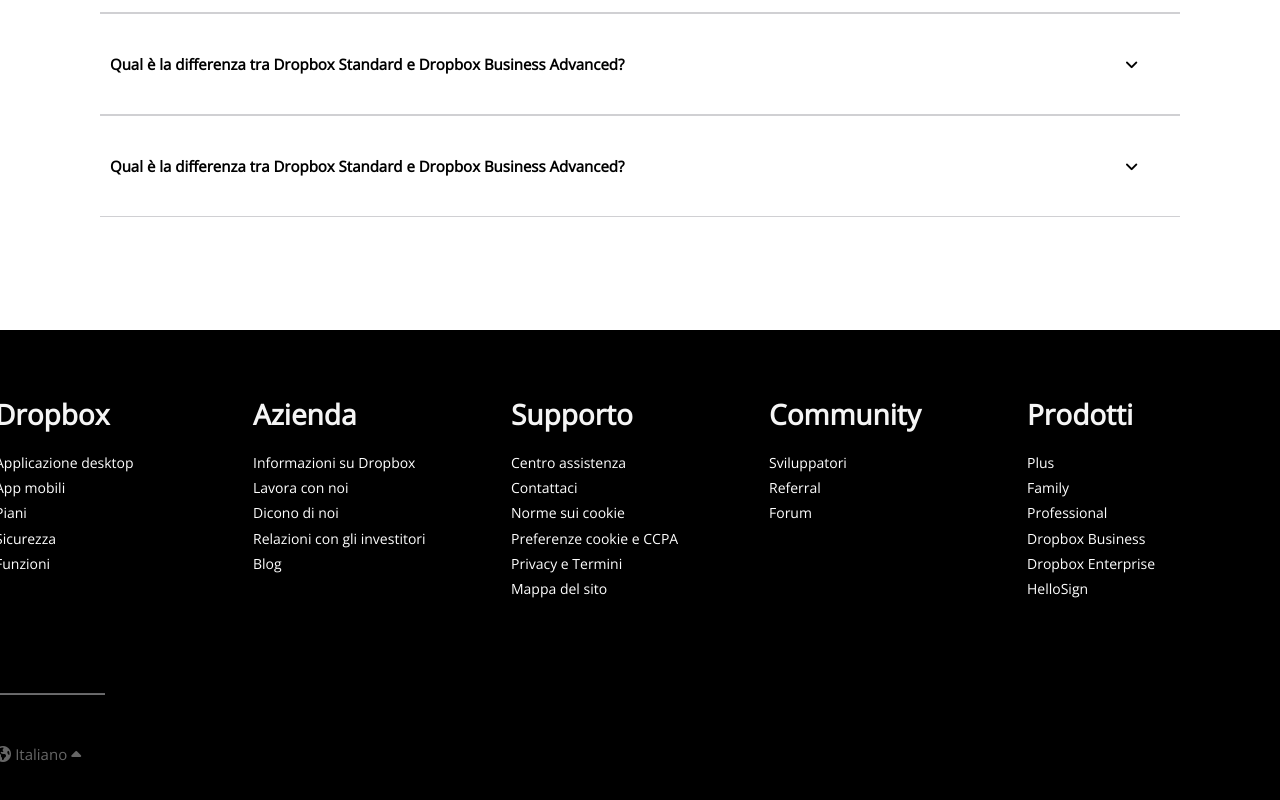
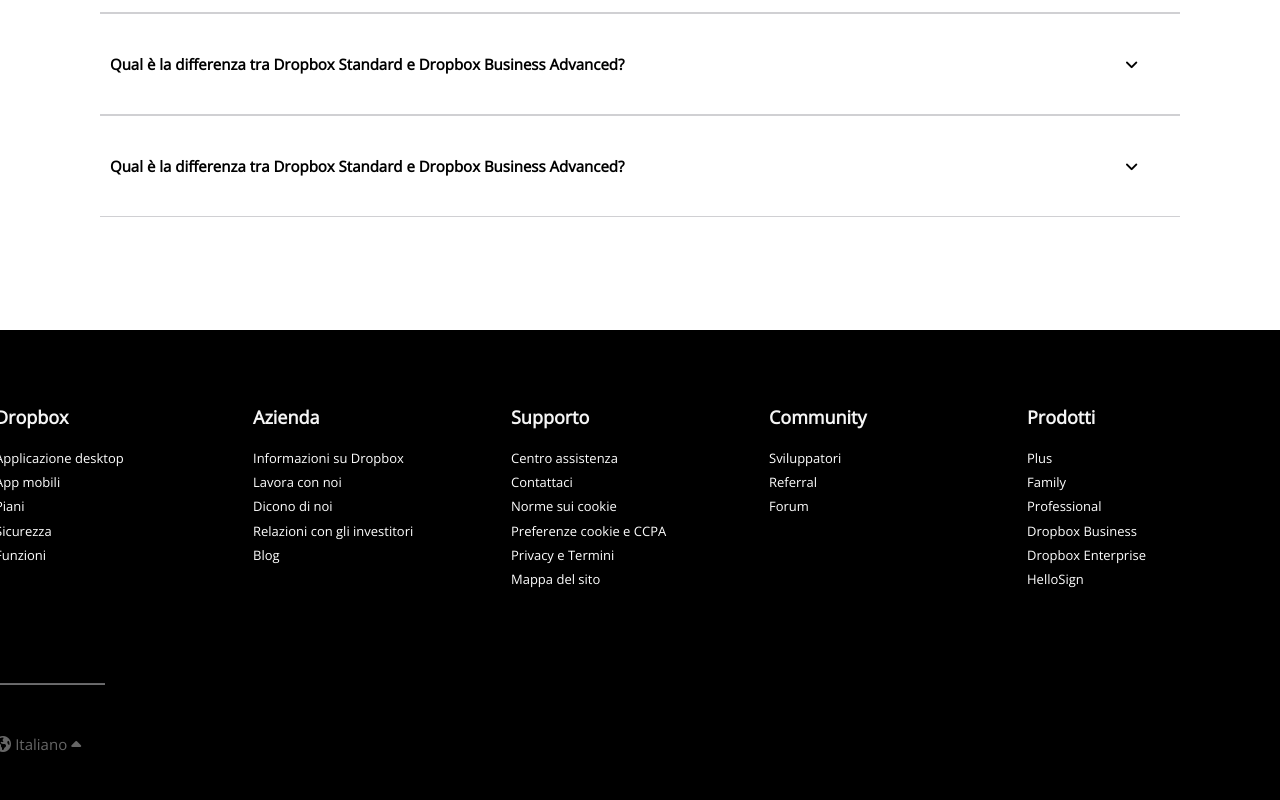
Before and after one commit to DSlundro/htmlcss-dropbox, a plain HTML site: page index.html in a window 1280 px wide. Shown: the part 6190-6990 px from the top of the page. Drawn offline with nearby package versions, Linux system fonts and the light colour scheme.

Commit message:
footer updated

```diff
--- a/assets/css/style.css
+++ b/assets/css/style.css
@@ -309,7 +309,7 @@
 }
 #menu_container{
     color: var(--light);
-    font-size: 14px;
+    font-size: 13px;
 }
 #menu_container li{
     padding-top: 0.2rem;
--- a/index.html
+++ b/index.html
@@ -589,9 +589,9 @@
         <div id="footer_container" class="center-align">
             <div id="menu_container" class="row pb-2">
                 <div class="col-20">
-                    <h3>
+                    <h4>
                         Dropbox
-                    </h3>
+                    </h4>
                     <ul class="menu_footer pt-1">
                         <li><a href="#">Applicazione desktop</a></li>
                         <li><a href="#">App mobili</a></li>
@@ -601,9 +601,9 @@
                     </ul>
                 </div>
                 <div class="col-20">
-                    <h3>
+                    <h4>
                         Azienda
-                    </h3>
+                    </h4>
                     <ul class="menu_footer pt-1">
                         <li><a href="#">Informazioni su Dropbox</a></li>
                         <li><a href="#">Lavora con noi</a></li>
@@ -613,9 +613,9 @@
                     </ul>
                 </div>
                 <div class="col-20">
-                    <h3>
+                    <h4>
                         Supporto
-                    </h3>
+                    </h4>
                     <ul class="menu_footer pt-1">
                         <li><a href="#">Centro assistenza</a></li>
                         <li><a href="#">Contattaci</a></li>
@@ -626,9 +626,9 @@
                     </ul>
                 </div>
                 <div class="col-20">
-                    <h3>
+                    <h4>
                         Community
-                    </h3>
+                    </h4>
                     <ul class="menu_footer pt-1">
                         <li><a href="#">Sviluppatori</a></li>
                         <li><a href="#">Referral</a></li>
@@ -636,9 +636,9 @@
                     </ul>
                 </div>
                 <div class="col-20">
-                    <h3>
+                    <h4>
                         Prodotti
-                    </h3>
+                    </h4>
                     <ul class="menu_footer pt-1">
                         <li><a href="#">Plus</a></li>
                         <li><a href="#">Family</a></li>
```
